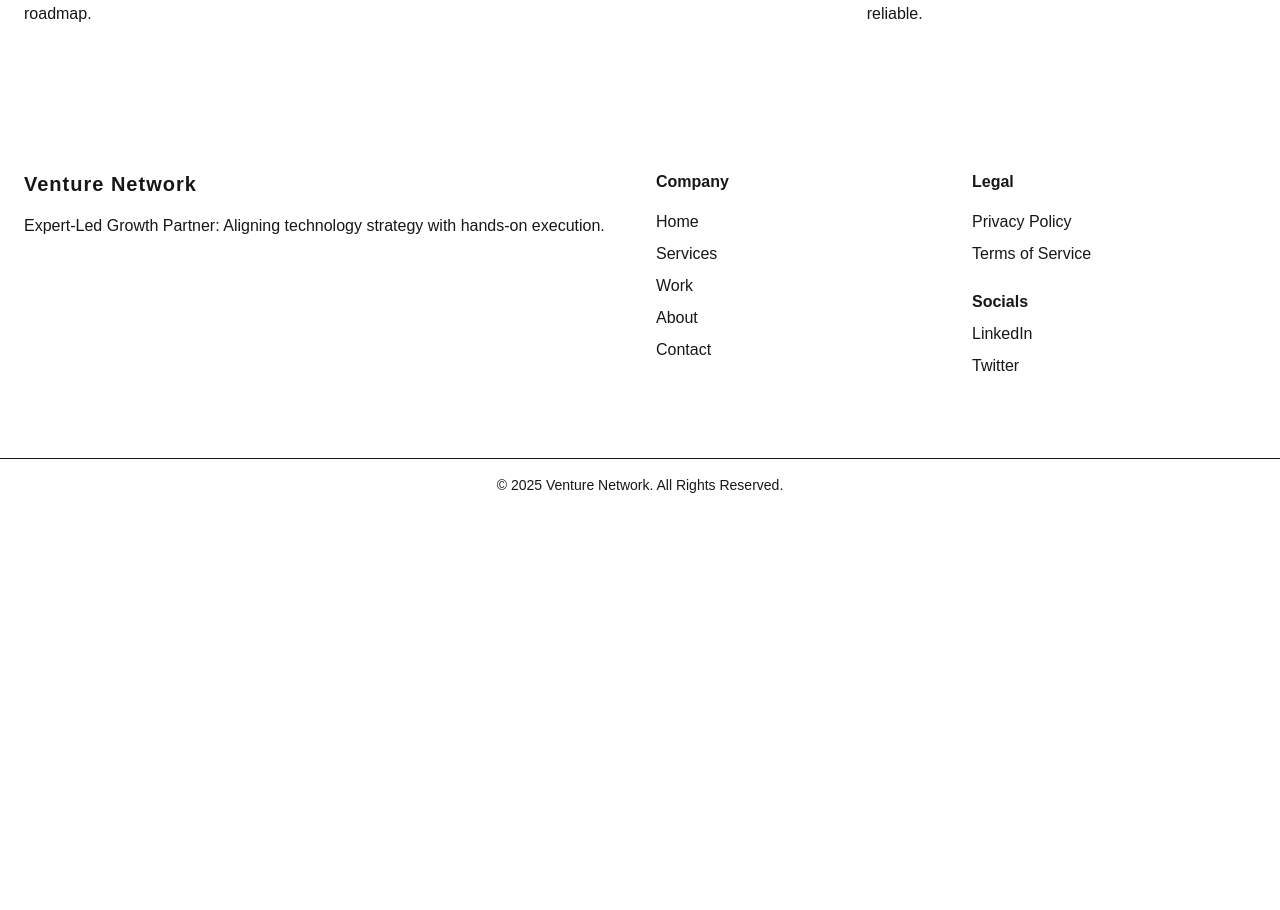
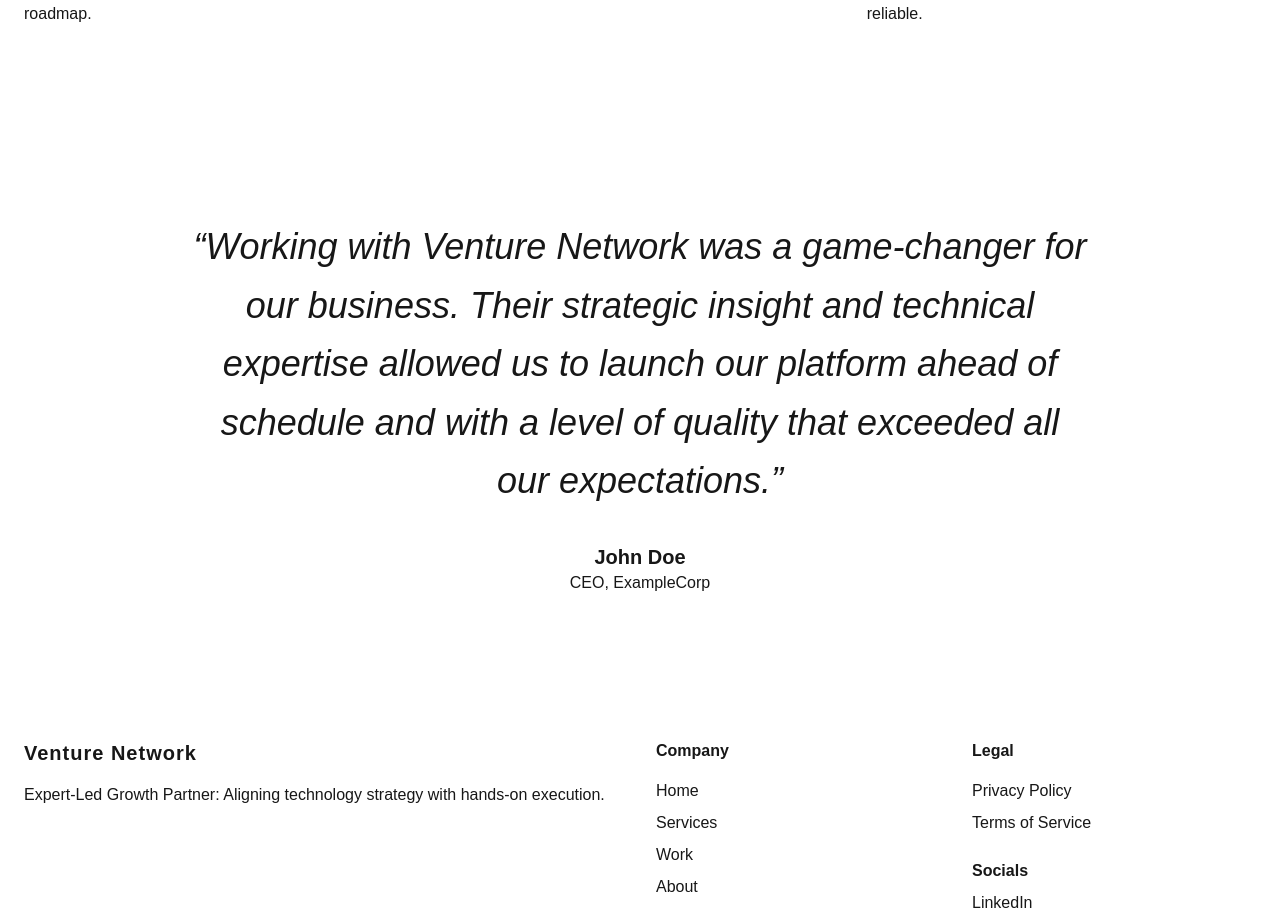
Before and after one commit to OctothorpZA/venture-network, a Next.js app: page / in a window 1280 px wide. Shown: the part 2864-3774 px from the top of the page. Before the commit the page ends 3375 px from the top, so only its background shows below. Built offline with nearby package versions, Linux system fonts and the light colour scheme.

Commit message:
feat (homepage): build testimonial section
Implements the client testimonial section for the homepage.

- Creates the TestimonialSection.tsx component.
- Adds a large, styled blockquote for the testimonial text.
- Includes attribution for the client's name, title, and company.

```diff
--- a/src/app/page.tsx
+++ b/src/app/page.tsx
@@ -3,6 +3,7 @@ import SocialProofBar from '@/components/sections/homepage/SocialProofBar';
 import ServicesSection from '@/components/sections/homepage/ServicesSection';
 import FeaturedWorkSection from '@/components/sections/homepage/FeaturedWorkSection';
 import ProcessSection from '@/components/sections/homepage/ProcessSection';
+import TestimonialSection from '@/components/sections/homepage/TestimonialSection';
 
 export default function Home() {
   return (
@@ -12,6 +13,7 @@ export default function Home() {
       <ServicesSection />
       <FeaturedWorkSection />
       <ProcessSection />
+      <TestimonialSection />
       {/* Other homepage sections will be added here in future sprints */}
     </>
   );
--- /dev/null
+++ b/src/components/sections/homepage/TestimonialSection.tsx
@@ -0,0 +1,25 @@
+import React from 'react';
+
+/**
+ * Renders the Client Testimonial section for the homepage.
+ * Features a single, impactful quote to build trust.
+ */
+const TestimonialSection = () => {
+  return (
+    <section className="bg-oxfordBlue py-20 md:py-24">
+      <div className="container mx-auto px-6 text-center">
+        <blockquote className="max-w-4xl mx-auto">
+          <p className="text-2xl md:text-4xl font-medium italic text-brand-platinum leading-relaxed">
+            &ldquo;Working with Venture Network was a game-changer for our business. Their strategic insight and technical expertise allowed us to launch our platform ahead of schedule and with a level of quality that exceeded all our expectations.&rdquo;
+          </p>
+        </blockquote>
+        <footer className="mt-8">
+          <p className="text-xl font-bold text-brand-platinum">John Doe</p>
+          <p className="text-brand-platinum/80">CEO, ExampleCorp</p>
+        </footer>
+      </div>
+    </section>
+  );
+};
+
+export default TestimonialSection;
```
